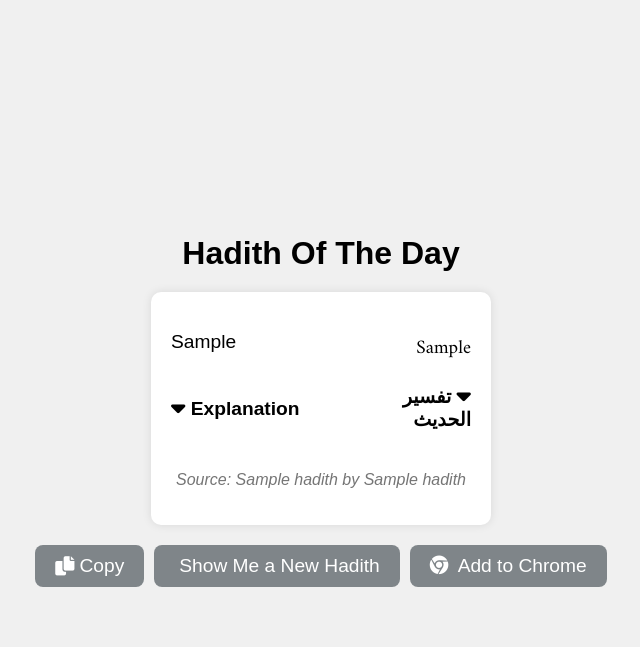
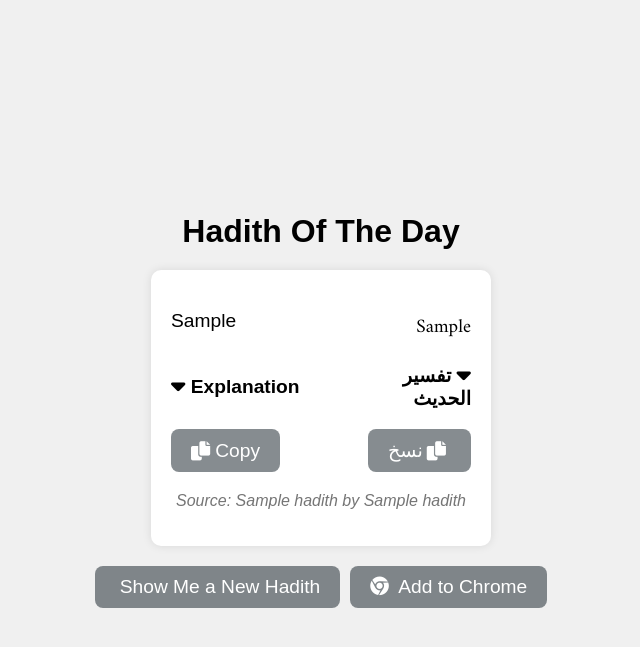
Before and after one commit to daily-islamic-hadith/web-app, a Flask app: template server/hadith_app/templates/index.html in a window 1280 px wide. Shown: the top 647 px of the page, without its empty margins (319-959 px from the left). Run offline with Flask 3, Linux system fonts and the light colour scheme; the template is opened without the code that fills it: most values are stand-ins (such as "Sample title", 1, 10 or a date in 2020); parts of the project's set-up code (start-up, migrations or seed data) failed here and were passed over; some libraries are stand-ins or nearby versions.

Commit message:
separate copies per language
* no-ticket-separate-copies

* Add ar,en notifications, add exp when copying

* Refactor fetchNewHadith

* remove refactor

* renaming

* Revert

* update title

* change styles

* rename url

```diff
--- a/server/hadith_app/static/css/style.css
+++ b/server/hadith_app/static/css/style.css
@@ -39,6 +39,11 @@ h1 {
 .quote-container p#source {
   color: #757575;
   font-style: italic;
+}
+
+.copy-container {
+  display: flex;
+  justify-content: space-between;
 }
 
 details summary {
@@ -182,9 +187,14 @@ details p {
   margin-right: 5px;
 }
 
-#copyButton,
+#arCopyButton,
+#enCopyButton,
 #showNewHadith {
   display: flex;
+}
+
+#arCopyButton span {
+  margin-right: 4px;
 }
 
 #notification {
@@ -240,4 +250,9 @@ details p {
     flex-direction: column; /* Stack buttons vertically on small screens */
     gap: 15px;
   }
+
+  #arCopyButton,
+  #enCopyButton {
+    display: none;
+  }
 }
--- a/server/hadith_app/static/js/scripts.js
+++ b/server/hadith_app/static/js/scripts.js
@@ -1,9 +1,16 @@
 document.addEventListener('DOMContentLoaded', () => {
   detectBrowser();
-  const copy_button = document.querySelector('#copyButton');
-  if (copy_button) {
-    copy_button.addEventListener('click', copyToClipboard);
-  }
+  const ar_copy_button = document.querySelector('#arCopyButton');
+  const en_copy_button = document.querySelector('#enCopyButton');
+
+  ar_copy_button?.addEventListener('click', function () {
+    copyToClipboard('ar');
+  });
+
+  en_copy_button?.addEventListener('click', function () {
+    copyToClipboard('en');
+  });
+
   const show_new_hadith_button = document.querySelector('#showNewHadith');
   if (show_new_hadith_button) {
     show_new_hadith_button.addEventListener('click', fetchNewHadith);
@@ -12,9 +19,15 @@ document.addEventListener('DOMContentLoaded', () => {
 
 async function fetchNewHadith() {
   const url = window.location.href + `/api/fetch-hadith?fetch-mode=random`;
+  const ar_copy_button = document.querySelector('#arCopyButton');
+  const en_copy_button = document.querySelector('#enCopyButton');
+
   try {
     const response = await fetch(url);
     const json_response = await response.json();
+
+    ar_copy_button.style.display = 'none';
+    en_copy_button.style.display = 'none';
     if (json_response) {
       if (response.ok) {
         const hadithEnglish =
@@ -37,9 +50,8 @@ async function fetchNewHadith() {
         document.getElementById('exp_ar').textContent = exp_ar
           ? exp_ar
           : 'لا يوجد تفسير';
-
-        // Show the copy button after successful fetch
-        document.getElementById('copyButton').style.display = 'flex';
+        ar_copy_button.style.display = 'flex';
+        en_copy_button.style.display = 'flex';
       } else {
         document.getElementById('hadithEnglish').textContent =
           json_response.error;
@@ -48,6 +60,8 @@ async function fetchNewHadith() {
         document.getElementById('reference').value = '';
         document.getElementById('exp_en').textContent = '';
         document.getElementById('exp_ar').textContent = '';
+        ar_copy_button.style.display = 'none';
+        en_copy_button.style.display = 'none';
       }
     } else {
       document.getElementById('hadithEnglish').textContent =
@@ -58,6 +72,8 @@ async function fetchNewHadith() {
       document.getElementById('reference').value = '';
       document.getElementById('exp_en').textContent = '';
       document.getElementById('exp_ar').textContent = '';
+      ar_copy_button.style.display = 'none';
+      en_copy_button.style.display = 'none';
     }
   } catch (error) {
     console.error('Failed to fetch the hadith:', error);
@@ -69,6 +85,8 @@ async function fetchNewHadith() {
     document.getElementById('reference').value = '';
     document.getElementById('exp_en').textContent = '';
     document.getElementById('exp_ar').textContent = '';
+    ar_copy_button.style.display = 'none';
+    en_copy_button.style.display = 'none';
   }
 }
 
@@ -91,24 +109,39 @@ function detectBrowser() {
   }
 }
 
-async function copyToClipboard() {
-  const hadithEnglish = document.getElementById('hadithEnglish').textContent;
-  const hadithArabic = document.getElementById('hadithArabic').textContent;
-  const source = document.getElementById('source').textContent;
-  const textToCopy = `${hadithEnglish}\n\n${hadithArabic}\n\n${source}`;
+async function copyToClipboard(lang) {
+  const textElementId = lang === 'ar' ? 'hadithArabic' : 'hadithEnglish';
+  const hadithExp = lang === 'ar' ? 'exp_ar' : 'exp_en';
+  const expTitle = lang === 'ar' ? 'التفسير' : ' Explanation';
+
+  const hadithContent = document.getElementById(textElementId)?.textContent;
+  const sourceContent = document.getElementById('source')?.textContent;
+  const expContent = document.getElementById(hadithExp)?.textContent;
+
+  if (!hadithContent || !sourceContent) {
+    console.error('Text or source content is missing. Cannot copy.');
+    return;
+  }
+
+  const currentURL = window.location.href;
+  const textToCopy = `${hadithContent}\n\n${expTitle}\n\n${expContent}\n\n${sourceContent}\n\n${currentURL}`;
 
   try {
     await navigator.clipboard.writeText(textToCopy);
-    showNotification();
+    showNotification(lang);
   } catch (err) {
-    console.error('Failed to copy text: ', err);
+    console.error('Failed to copy text to clipboard:', err.message);
   }
 }
 
-function showNotification() {
+function showNotification(lang) {
   const notification = document.getElementById('notification');
-  notification.className = 'show';
-  setTimeout(() => {
-    notification.className = notification.className.replace('show', '');
-  }, 3000);
+
+  notification.textContent =
+    lang === 'en' ? 'Hadith copied to clipboard!' : '!تم نسخ الحديث';
+
+  if (notification) {
+    notification.classList.add('show');
+    setTimeout(() => notification.classList.remove('show'), 3000);
+  }
 }
--- a/server/hadith_app/templates/index.html
+++ b/server/hadith_app/templates/index.html
@@ -73,7 +73,24 @@
           </p>
         </div>
       </details>
-
+      <div class="copy-container">
+        <button
+          id="enCopyButton"
+          class="btn"
+          aria-label="Copy Hadith to Clipboard"
+        >
+          <i class="fa-solid fa-copy"></i>
+          <span>Copy</span>
+        </button>
+        <button
+          id="arCopyButton"
+          class="btn"
+          aria-label="Copy Hadith to Clipboard"
+        >
+          <span>نسخ</span>
+          <i class="fa-solid fa-copy"></i>
+        </button>
+      </div>
       <p id="source">
         Source: {{ hadith.bookName|e }} by {{ hadith.bookWriterName|e }}
       </p>
@@ -87,10 +104,6 @@
     </div>
     {% if hadith is defined and hadith is not none %}
     <div class="button-group">
-      <button id="copyButton" class="btn" aria-label="Copy Hadith to Clipboard">
-        <i class="fa-solid fa-copy"></i>
-        <span>Copy</span>
-      </button>
       <button id="showNewHadith" class="btn" aria-label="Get A New Hadith">
         <i class="fa-solid"></i>
         <span>Show Me a New Hadith</span>
```
